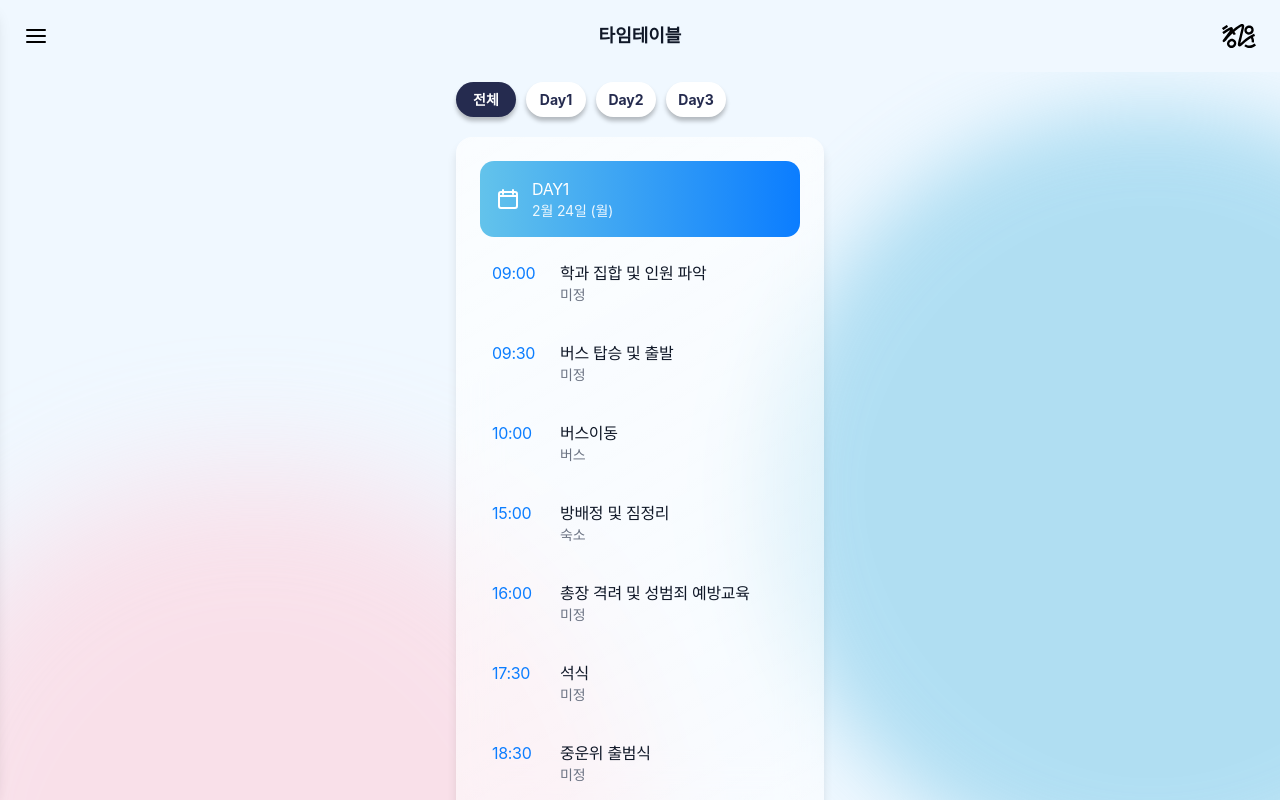
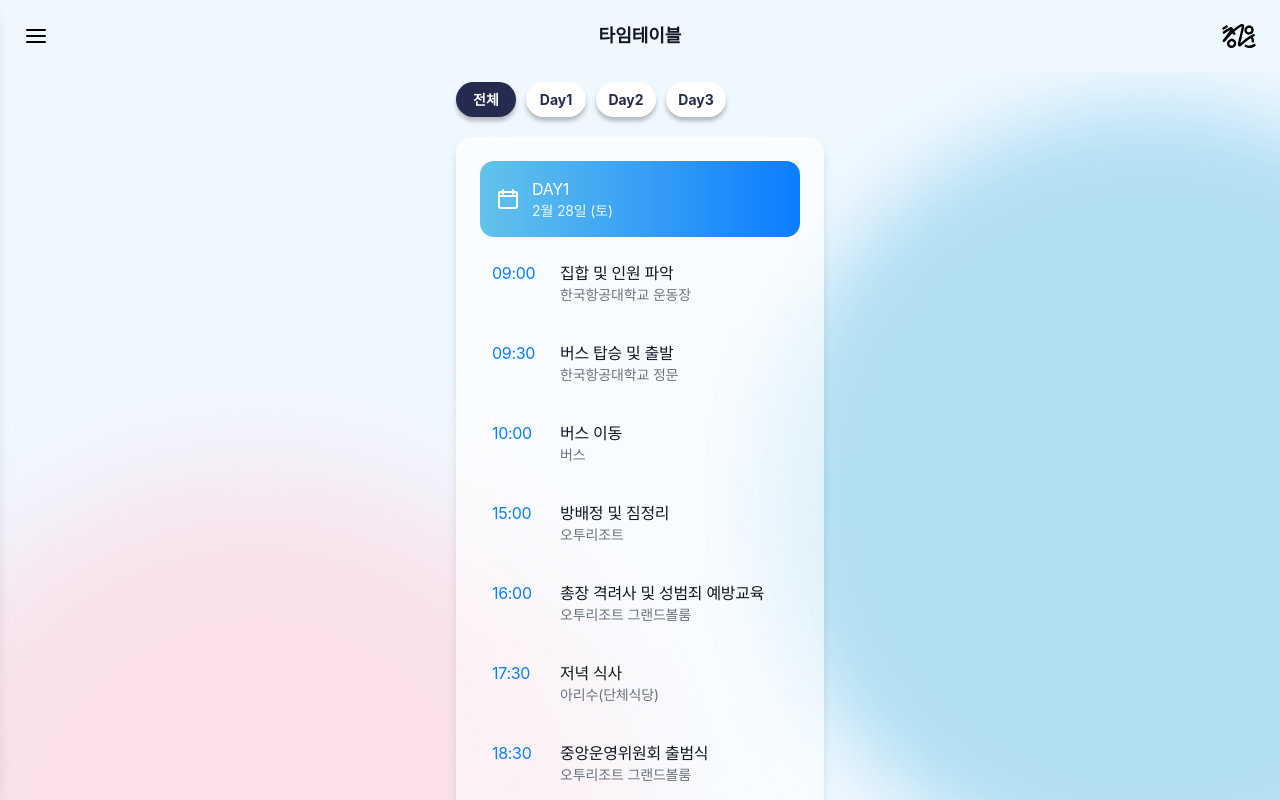
Before and after one commit to KAU-CHUNG-WOON-OT/front_end, a React (Vite) app: page /timetable in a window 1280 px wide. Built offline with nearby package versions, Linux system fonts and the light colour scheme; a web font is replaced by a local one.

Commit message:
chore: 데이터 추가

```diff
--- a/src/data/Timetable.ts
+++ b/src/data/Timetable.ts
@@ -16,69 +16,172 @@ export const daySchedules: DaySchedule[] = [
   {
     id: "day1",
     label: "Day1",
-    dateLabel: "2월 24일 (월)",
+    dateLabel: "2월 28일 (토)",
     items: [
       {
         time: "09:00",
-        title: "학과 집합 및 인원 파악",
-        location: "미정",
+        title: "집합 및 인원 파악",
+        location: "한국항공대학교 운동장",
+        detail: "전체 참여 인원 집합 후 출석 확인 및 조 편성, 일정 관련 간단 공지를 진행합니다.",
       },
       {
         time: "09:30",
         title: "버스 탑승 및 출발",
-        location: "미정",
+        location: "한국항공대학교 정문",
+        detail: "이동을 위해 지정된 버스로 탑승 후 출발합니다. 안전 수칙을 안내합니다.",
       },
-      { time: "10:00", title: "버스이동", location: "버스" },
-      { time: "15:00", title: "방배정 및 짐정리", location: "숙소" },
+      {
+        time: "10:00",
+        title: "버스 이동",
+        location: "버스",
+        detail: "목적지로 이동하는 시간입니다. 이동 중 간단한 안내 및 휴식을 취합니다.",
+      },
+      {
+        time: "15:00",
+        title: "방배정 및 짐정리",
+        location: "오투리조트",
+        detail: "숙소 도착 후 방 배정 안내를 받고 개인 짐 정리 시간을 가집니다.",
+      },
       {
         time: "16:00",
-        title: "총장 격려 및 성범죄 예방교육",
-        location: "미정",
+        title: "총장 격려사 및 성범죄 예방교육",
+        location: "오투리조트 그랜드볼룸",
+        detail: "총장님의 격려 말씀과 함께 안전한 공동체 문화를 위한 성범죄 예방 교육을 진행합니다.",
       },
-      { time: "17:30", title: "석식", location: "미정" },
-      { time: "18:30", title: "중운위 출범식", location: "미정" },
-      { time: "19:00", title: "제휴사 이벤트", location: "미정" },
-      { time: "19:30", title: "동아리공연", location: "미정" },
-      { time: "23:00", title: "친목도모", location: "미정" },
-      { time: "03:00", title: "취침", location: "숙소" },
+      {
+        time: "17:30",
+        title: "저녁 식사",
+        location: "아리수(단체식당)",
+        detail: "하루 일정을 마무리하며 저녁 식사를 진행합니다.",
+      },
+      {
+        time: "18:30",
+        title: "중앙운영위원회 출범식",
+        location: "오투리조트 그랜드볼룸",
+        detail: "중앙운영위원회 공식 출범을 알리는 행사로, 소개 및 선언식이 진행됩니다.",
+      },
+      {
+        time: "19:00",
+        title: "제휴사 이벤트",
+        location: "오투리조트 그랜드볼룸",
+        detail: "제휴사와 함께하는 이벤트로, 참여형 프로그램이 진행됩니다.",
+      },
+      {
+        time: "19:30",
+        title: "동아리 공연",
+        location: "오투리조트 그랜드볼룸",
+        detail: "각 동아리의 무대 공연을 관람하며 자유롭게 즐기는 시간입니다.",
+      },
+      {
+        time: "21:00",
+        title: "친목도모",
+        location: "배정된 객실",
+        detail: "참가자 간 친목을 다지기 위한 자유 교류 시간입니다.",
+      },
+      {
+        time: "02:00",
+        title: "취침",
+        location: "배정된 객실",
+        detail: "다음 날 일정을 위해 취침 및 휴식을 취합니다.",
+      },
     ],
   },
   {
     id: "day2",
     label: "Day2",
-    dateLabel: "2월 25일 (화)",
+    dateLabel: "3월 1일 (일)",
     items: [
-      { time: "06:30", title: "취침", location: "숙소" },
-      { time: "07:00", title: "기상", location: "숙소" },
-      { time: "08:30", title: "조식", location: "미정" },
-      { time: "10:00", title: "동아리 홍보 A", location: "미정" },
-      { time: "11:00", title: "동아리 홍보 B", location: "미정" },
-      { time: "12:30", title: "중식 및 자유시간", location: "미정" },
-      { time: "15:00", title: "단과대 레크리에이션", location: "미정" },
-      { time: "17:30", title: "B조 석식", location: "미정" },
-      { time: "18:00", title: "A조 석식", location: "미정" },
-      { time: "18:30", title: "학생복지회 시간", location: "미정" },
-      { time: "19:00", title: "동아리공연", location: "미정" },
-      { time: "20:00", title: "총학생회", location: "미정" },
-      { time: "21:00", title: "전 단위 방 복귀", location: "미정" },
       {
-        time: "23:00",
-        title: "친목도모 (밤돌이 22:30~01:00)",
-        location: "미정",
+        time: "07:30",
+        title: "기상",
+        location: "숙소",
+        detail: "아침 기상 후 개인 정비 시간을 가집니다.",
       },
-      { time: "03:00", title: "취침", location: "숙소" },
+      {
+        time: "08:00",
+        title: "아침 식사",
+        location: "아리수(단체식당)",
+        detail: "하루 일정을 시작하기 위한 아침 식사를 진행합니다.",
+      },
+      {
+        time: "09:30",
+        title: "동아리 홍보",
+        location: "오투리조트 그랜드볼룸",
+        detail: "각 동아리의 활동과 특징을 소개하는 홍보 시간입니다.",
+      },
+      {
+        time: "12:30",
+        title: "점심 식사 및 자유시간",
+        location: "아리수(단체식당)",
+        detail: "점심 식사 후 휴식 및 자유 활동 시간을 가집니다.",
+      },
+      {
+        time: "15:00",
+        title: "단과대 및 학과별 레크리에이션",
+        location: "학과별 장소 상이",
+        detail: "단과대 및 학과 단위로 지정된 장소에서 레크리에이션 프로그램을 진행합니다.",
+      },
+      {
+        time: "17:30",
+        title: "저녁 식사",
+        location: "아리수(단체식당)",
+        detail: "레크리에이션 종료 후 저녁 식사를 진행합니다.",
+      },
+      {
+        time: "18:30",
+        title: "학생복지회 행사",
+        location: "오투리조트 그랜드볼룸",
+        detail: "학생복지회에서 준비한 공식 프로그램 및 이벤트가 진행됩니다.",
+      },
+      {
+        time: "19:00",
+        title: "동아리 공연",
+        location: "오투리조트 그랜드볼룸",
+        detail: "다양한 동아리의 공연을 관람하는 시간입니다.",
+      },
+      {
+        time: "20:00",
+        title: "총학생회 행사",
+        location: "오투리조트 그랜드볼룸",
+        detail: "총학생회에서 준비한 공식 행사가 진행됩니다.",
+      },
+      {
+        time: "22:00",
+        title: "친목도모",
+        location: "배정된 객실",
+        detail: "각 객실별 자유 교류 및 친목 시간입니다.",
+      },
     ],
   },
   {
     id: "day3",
     label: "Day3",
-    dateLabel: "2월 26일 (수)",
+    dateLabel: "3월 2일 (월)",
     items: [
-      { time: "06:00", title: "취침", location: "숙소" },
-      { time: "09:00", title: "기상", location: "숙소" },
-      { time: "10:00", title: "각 호실 정리", location: "숙소" },
-      { time: "10:30", title: "인원파악 및 버스탑승", location: "미정" },
-      { time: "12:00", title: "버스이동", location: "버스" },
+      {
+        time: "09:00",
+        title: "기상",
+        location: "숙소",
+        detail: "마지막 날 기상 및 개인 정비 시간을 가집니다.",
+      },
+      {
+        time: "10:00",
+        title: "각 호실 정리",
+        location: "숙소",
+        detail: "퇴실 전 각 호실 정리 및 점검을 진행합니다.",
+      },
+      {
+        time: "10:30",
+        title: "인원 파악 및 버스 탑승",
+        location: "오투리조트",
+        detail: "최종 인원 확인 후 복귀를 위해 버스에 탑승합니다.",
+      },
+      {
+        time: "11:30",
+        title: "버스 이동",
+        location: "버스",
+        detail: "학교로 복귀하는 이동 시간입니다.",
+      },
     ],
   },
 ];
```
